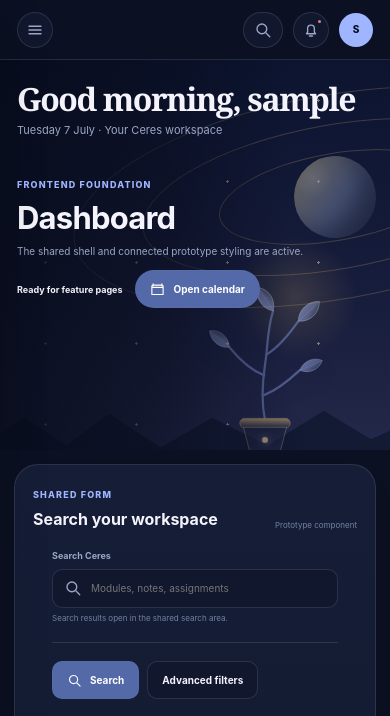
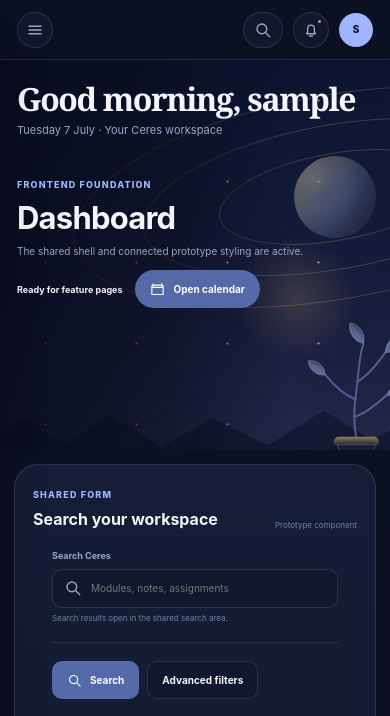
Before and after one commit to marsphobos01/ceres, a Django app: page /dashboard/ in a window 390 px wide. Shown: the top 716 px of the page. Run offline with Django 5.2, Linux system fonts and the light colour scheme; the visitor is signed in with stand-in values (Sample User, id 1); parts of the project's set-up code (start-up, migrations or seed data) failed here and were passed over.

Commit message:
Place the fixed plant in the original hero position

```diff
--- a/static/css/prototype-dashboard-plant-svg.css
+++ b/static/css/prototype-dashboard-plant-svg.css
@@ -1,16 +1,16 @@
 /* Single connected SVG plant used by the dashboard hero. */
 .hero-plant-svg{
   position:absolute;
-  left:56.5%;
-  right:auto;
-  bottom:2px;
+  left:auto;
+  right:34px;
+  bottom:-2px;
   z-index:-1;
-  width:228px;
-  height:268px;
+  width:184px;
+  height:216px;
   overflow:visible;
   pointer-events:none;
-  opacity:1;
-  transform:translateX(-50%);
+  opacity:.96;
+  transform:none;
   filter:drop-shadow(0 15px 17px rgba(0,0,0,.2));
 }
 .hero-plant-svg .plant-orbit-back,
@@ -55,19 +55,21 @@
 }
 @media(max-width:1100px){
   .hero-plant-svg{
-    left:57%;
-    bottom:0;
-    transform:translateX(-50%) scale(.82);
-    transform-origin:center bottom;
-    opacity:.86;
+    left:auto;
+    right:8px;
+    bottom:-10px;
+    transform:scale(.82);
+    transform-origin:right bottom;
+    opacity:.8;
   }
 }
 @media(max-width:760px){
   .hero-plant-svg{
-    left:68%;
-    bottom:-4px;
-    transform:translateX(-50%) scale(.62);
-    transform-origin:center bottom;
-    opacity:.56;
+    left:auto;
+    right:-28px;
+    bottom:-18px;
+    transform:scale(.67);
+    transform-origin:right bottom;
+    opacity:.6;
   }
 }
```
